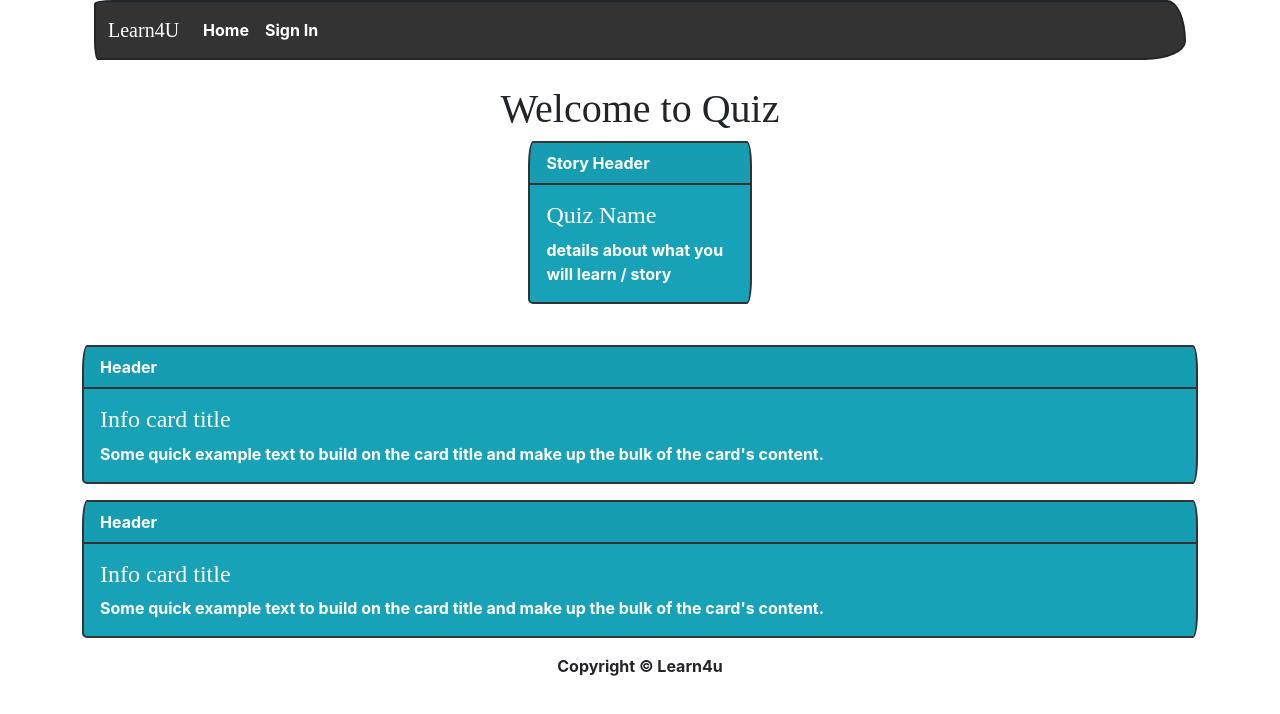
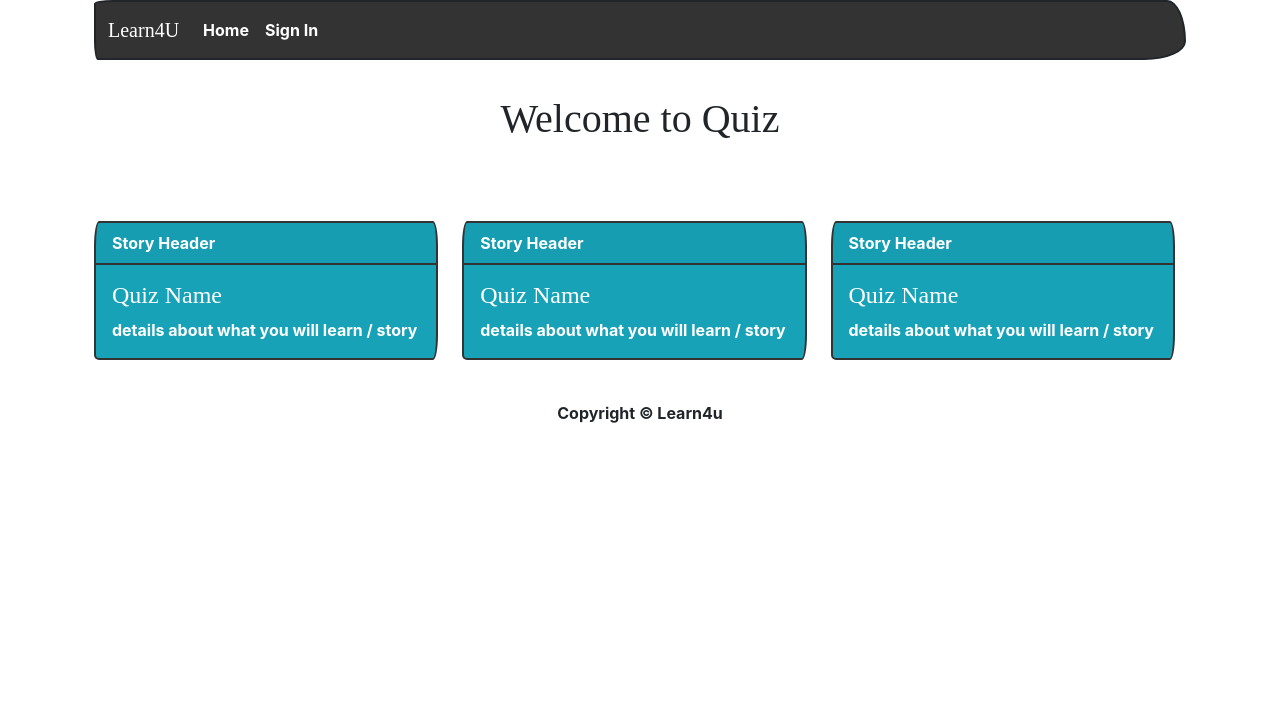
Before and after one commit to moby-codes/makers-final-project, a React (Create React App) app in the folder client/: page / in a window 1280 px wide. Shown: the top 714 px of the page. Built offline with nearby package versions, Linux system fonts and the light colour scheme; a web font is replaced by a local one.

Commit message:
Quiz cards on home page block aligned

```diff
--- a/client/src/components/QuizCards.jsx
+++ b/client/src/components/QuizCards.jsx
@@ -1,4 +1,5 @@
 import React from 'react'
+import { Container } from "react-bootstrap";
 
 const QuizCards = () => {
 
@@ -6,7 +7,9 @@ const QuizCards = () => {
 
   return (
     <>
-    <div className="qcard1">
+
+      <div className="qcard">
+        <Container>
           <div class="card text-white bg-info mb-3">
             <div class="card-header">Story Header</div>
               <div class="card-body">
@@ -14,24 +17,32 @@ const QuizCards = () => {
                 <p class="card-text">details about what you will learn / story</p>
             </div>
           </div>
+        </Container>
+      </div>
 
-      </div>
+      <div className="qcard">
+        <Container>
           <div class="card text-white bg-info mb-3">
-      <div class="card-header">Header</div>
+            <div class="card-header">Story Header</div>
               <div class="card-body">
-      <h4 class="card-title">Info card title</h4>
-      <p class="card-text">Some quick example text to build on the card title and make up the bulk of the card's content.</p>
+                <h4 class="card-title">Quiz Name</h4>
+                <p class="card-text">details about what you will learn / story</p>
             </div>
           </div>
+        </Container>
+      </div>
 
+      <div className="qcard">
+        <Container>
           <div class="card text-white bg-info mb-3">
-      <div class="card-header">Header</div>
+            <div class="card-header">Story Header</div>
               <div class="card-body">
-      <h4 class="card-title">Info card title</h4>
-      <p class="card-text">Some quick example text to build on the card title and make up the bulk of the card's content.</p>
+                <h4 class="card-title">Quiz Name</h4>
+                <p class="card-text">details about what you will learn / story</p>
             </div>
           </div>
-
+        </Container>
+      </div>
     </>
   )
 }
--- a/client/src/stylesheet.css
+++ b/client/src/stylesheet.css
@@ -14,7 +14,8 @@ code {
 
 .title {
   text-align: center;
-  padding-top: 25px;
+  padding-top: 35px;
+  padding-bottom: 35px;
 }
 
 .score-section {
@@ -31,14 +32,16 @@ code {
 .footer {
   height: 32px;
   padding: 8px;
+  position: fixed;
 }
 .story-question {
   padding-bottom: 25px;
   width: 65%;
   margin: auto;
 }
-.qcard1 {
+.qcard {
+  padding-top: 35px;
   padding-bottom: 25px;
-  width: 20%;
-  margin: auto;
+  width: 33%;
+  display: inline-block;
 }
```
Lines whose indentation alone changed are shown as unchanged.
